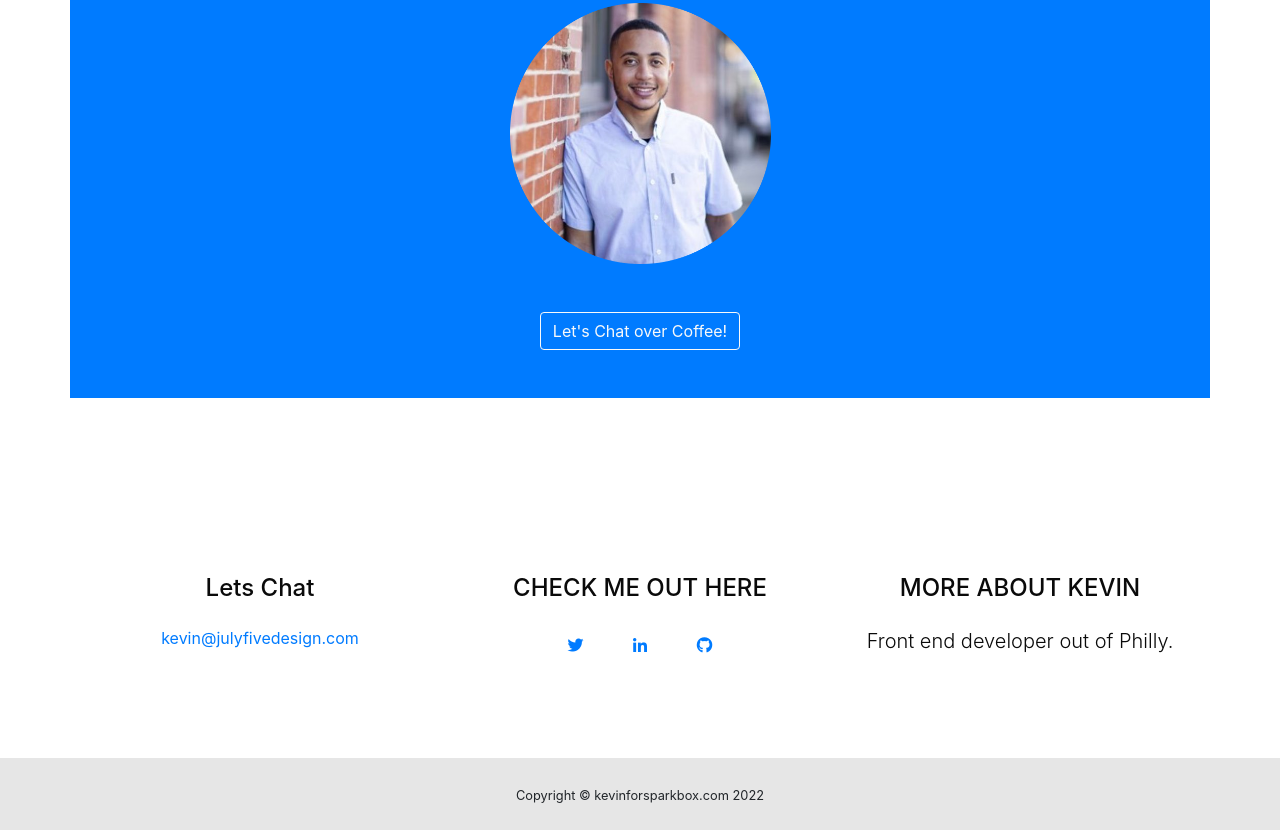
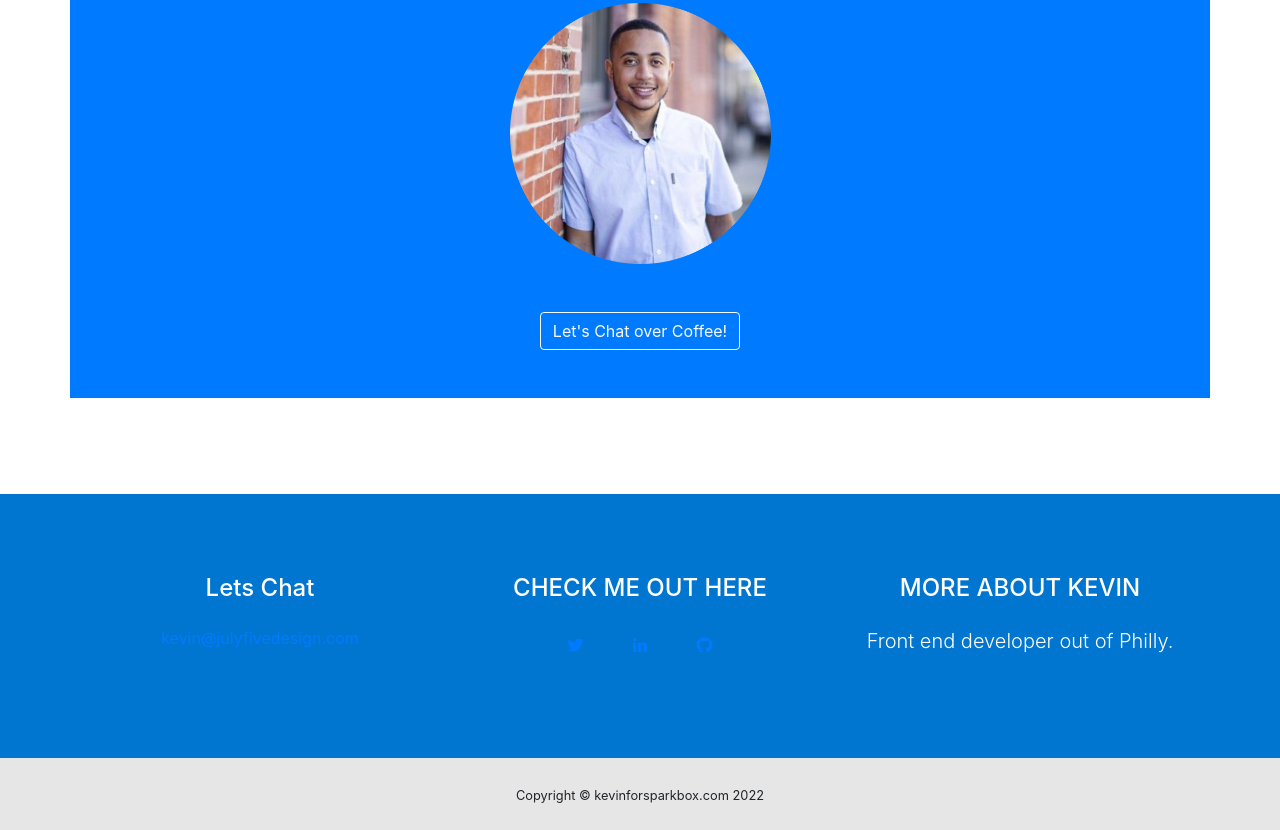
Before and after one commit to kevindeal/portfolio-sparkbox, a website with bundled scripts: page index.html in a window 1280 px wide. Shown: the part 2058-2888 px from the top of the page. Built offline with nearby package versions, Linux system fonts and the light colour scheme.

Commit message:
merged conflicts

```diff
--- a/css/freelancer.css
+++ b/css/freelancer.css
@@ -389,8 +389,8 @@ form .row:first-child .floating-label-form-group {
 .footer {
   padding-top: 5rem;
   padding-bottom: 5rem;
-  background-color: #fff;
-  color: #0a0a0a;
+  background-color: #0076d0;
+  color: #fff;
 }
 
 .copyright {
@@ -430,7 +430,7 @@ a:focus, a:hover, a:active {
   border-color: #0a0a0a;
 }
 
-.btn-primary:hover, .btn-primary:focus {
+.btn-primary:hover, .btn-primary:focus{
   background-color: black;
   border-color: black;
 }
```
